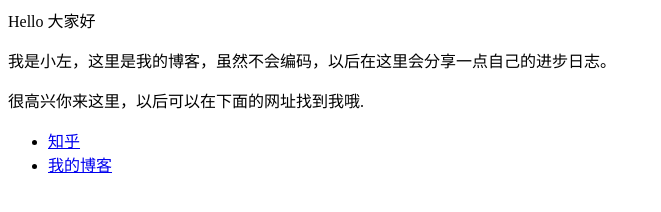
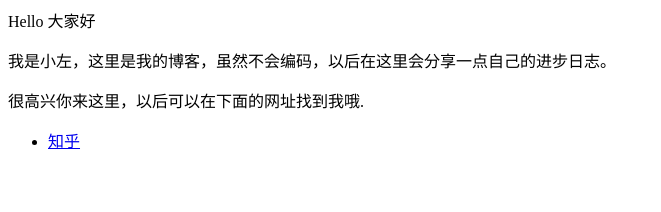
Before and after one commit to 2605110156/2605110156.github.io, a plain HTML site: page index.html in a window 1280 px wide. Shown: the whole page, without its empty margins (0-661 px from the left). Drawn offline with Linux system fonts and the light colour scheme.

Commit message:
Update index.html

```diff
--- a/index.html
+++ b/index.html
@@ -4,5 +4,4 @@
 
 <ul>
   <li> <a href="https://www.zhiu.com/people/2-59-37-38-8">知乎</a> </li>
-  <li> <a href="https://hejie.nigeerhuo,com">我的博客</a> </li>
 <ul>
```
